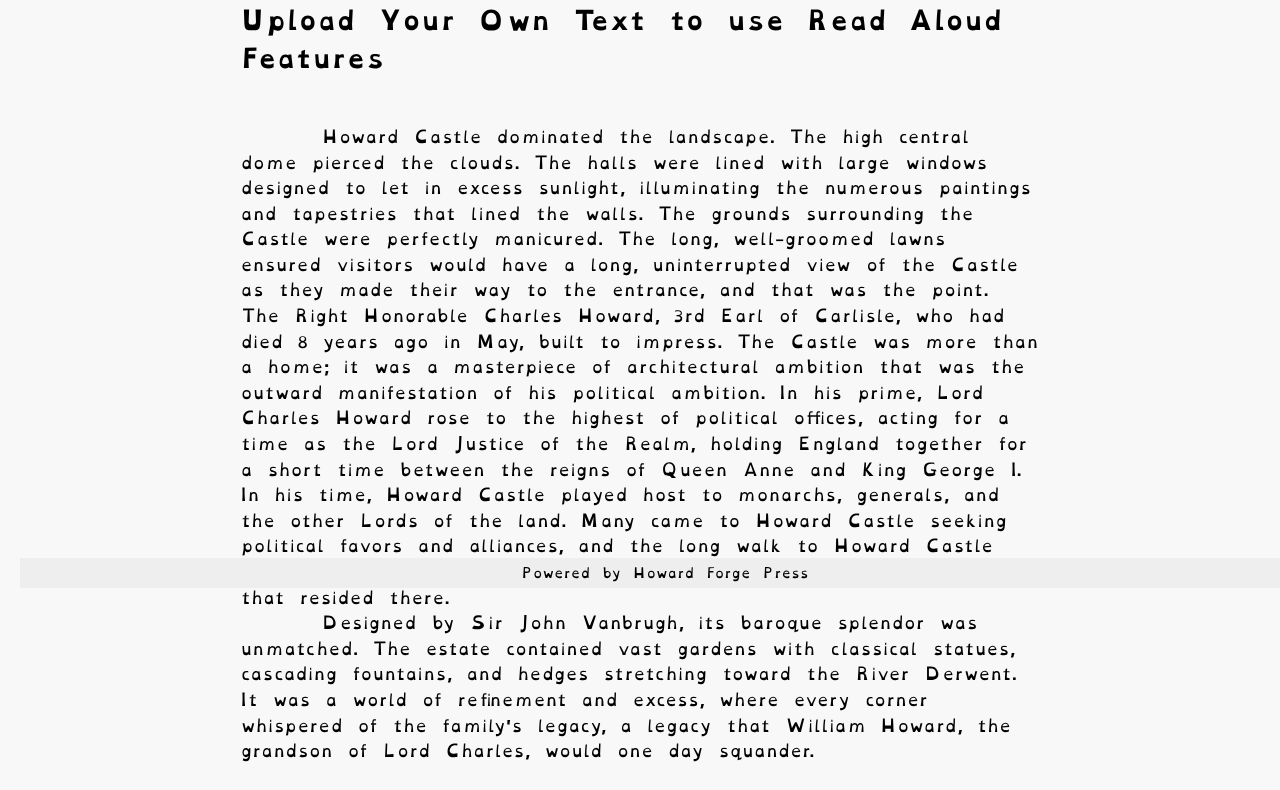
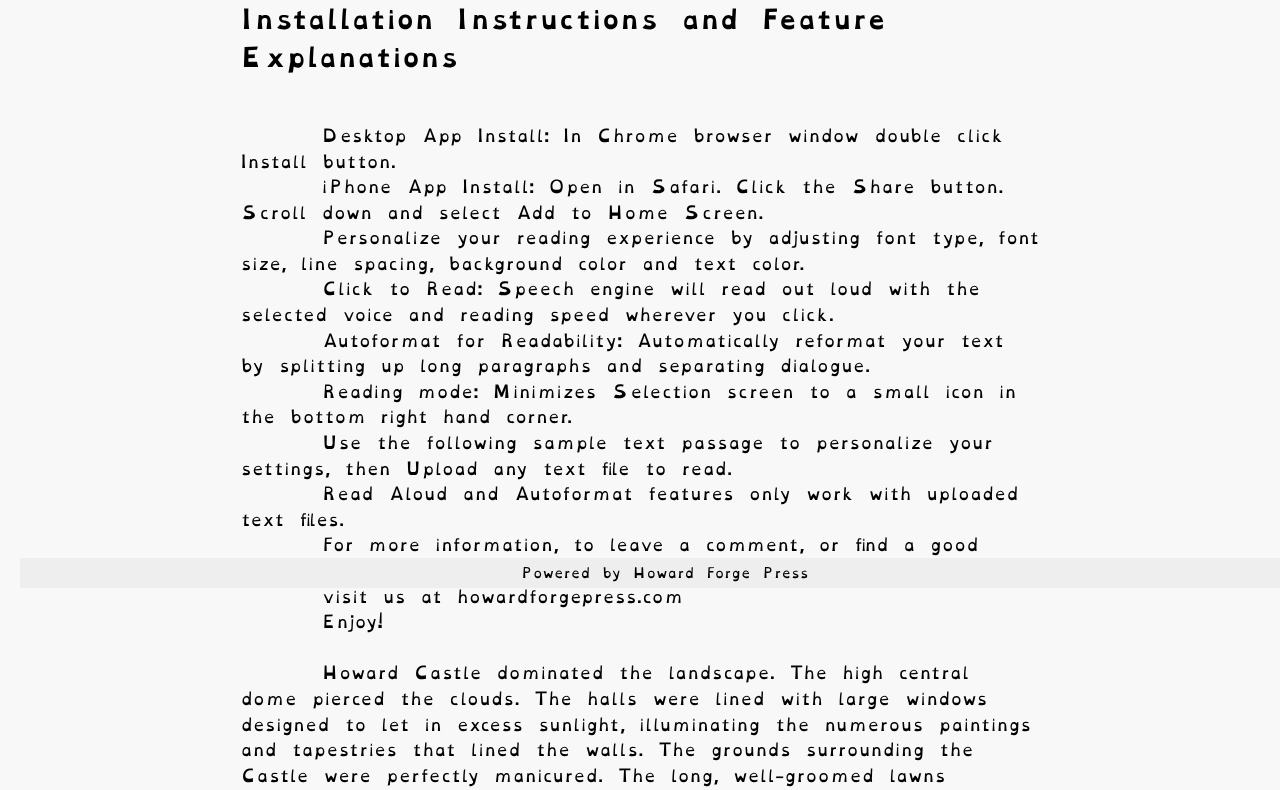
Before and after one commit to gbuhrman/dyslexia-friendly-reader, a plain HTML site: page pwa/index.html in a window 1280 px wide. Shown: the part 212-1002 px from the top of the page. Drawn offline with Linux system fonts and the light colour scheme.

Commit message:
Add files via upload

```diff
--- a/pwa/index.html
+++ b/pwa/index.html
@@ -73,8 +73,20 @@
   </div>
   <div id="epub-viewer" style="width:100%;height:70vh;border:1px solid #ddd;border-radius:10px;background:#fff;"></div>
 </section>
-    <h2>Upload Your Own Text to use Read Aloud Features</h2>
+    <h2>Installation Instructions and Feature Explanations</h2>
     <div id="story">
+      Desktop App Install: In Chrome browser window double click Install button.
+      iPhone App Install: Open in Safari. Click the Share button. Scroll down and select Add to Home Screen.
+      Personalize your reading experience by adjusting font type, font size, line spacing, background color and text color.
+      Click to Read: Speech engine will read out loud with the selected voice and reading speed wherever you click.
+      Autoformat for Readability: Automatically reformat your text by splitting up long paragraphs and separating dialogue.
+      Reading mode: Minimizes Selection screen to a small icon in the bottom right hand corner.
+      Use the following sample text passage to personalize your settings, then Upload any text file to read.
+      Read Aloud and Autoformat features only work with uploaded text files.
+      For more information, to leave a comment, or find a good book to read next,
+      visit us at howardforgepress.com
+      Enjoy!
+
       Howard Castle dominated the landscape. The high central dome pierced the clouds. The halls were lined with large windows designed to let in excess sunlight, illuminating the numerous paintings and tapestries that lined the walls. The grounds surrounding the Castle were perfectly manicured. The long, well-groomed lawns ensured visitors would have a long, uninterrupted view of the Castle as they made their way to the entrance, and that was the point. The Right Honorable Charles Howard, 3rd Earl of Carlisle, who had died 8 years ago in May, built to impress. The Castle was more than a home; it was a masterpiece of architectural ambition that was the outward manifestation of his political ambition. In his prime, Lord Charles Howard rose to the highest of political offices, acting for a time as the Lord Justice of the Realm, holding England together for a short time between the reigns of Queen Anne and King George I. In his time, Howard Castle played host to monarchs, generals, and the other Lords of the land. Many came to Howard Castle seeking political favors and alliances, and the long walk to Howard Castle ensured they arrived dutifully impressed with the power and privilege that resided there.
       Designed by Sir John Vanbrugh, its baroque splendor was unmatched. The estate contained vast gardens with classical statues, cascading fountains, and hedges stretching toward the River Derwent. It was a world of refinement and excess, where every corner whispered of the family's legacy, a legacy that William Howard, the grandson of Lord Charles, would one day squander.
     </div>
```
